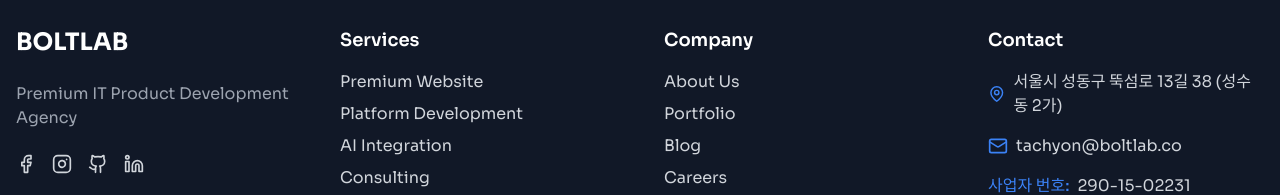
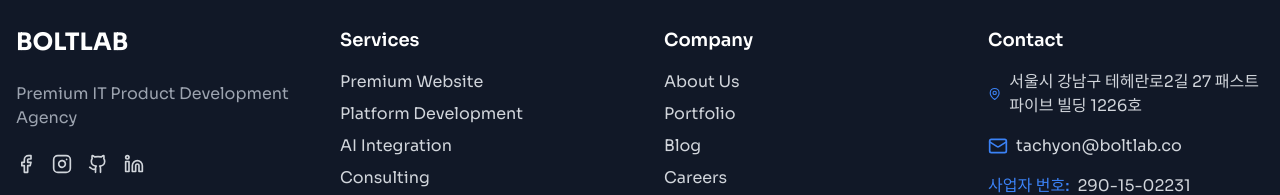
Before and after one commit to koreasuminkim/jelly-webpage, a React (Vite) app: page /portfolio in a window 1280 px wide. Shown: the part 2734-2929 px from the top of the page. Built offline with nearby package versions, Linux system fonts and the light colour scheme; a web font is replaced by a local one.

Commit message:
fix: 푸터 주소 정보 업데이트

```diff
--- a/src/components/layout/Footer.tsx
+++ b/src/components/layout/Footer.tsx
@@ -81,7 +81,7 @@ export default function Footer() {
                         <ul className='space-y-4'>
                             <li className='flex items-center gap-2'>
                                 <MapPin className='h-5 w-5 text-blue-500' />
-                                <span>서울시 성동구 뚝섬로 13길 38 (성수동 2가)</span>
+                                <span>서울시 강남구 테헤란로2길 27 패스트파이브 빌딩 1226호 </span>
                             </li>
                             <li className='flex items-center gap-2'>
                                 <Mail className='h-5 w-5 text-blue-500' />
```
